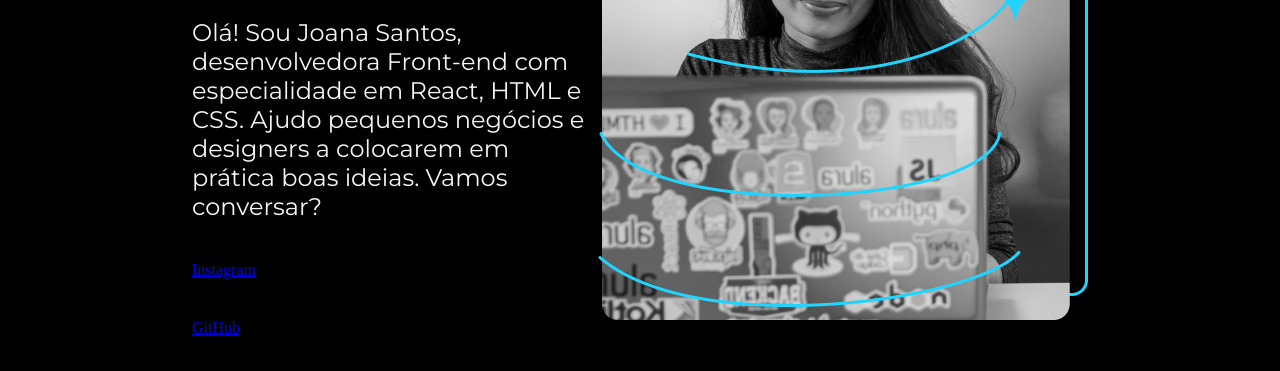
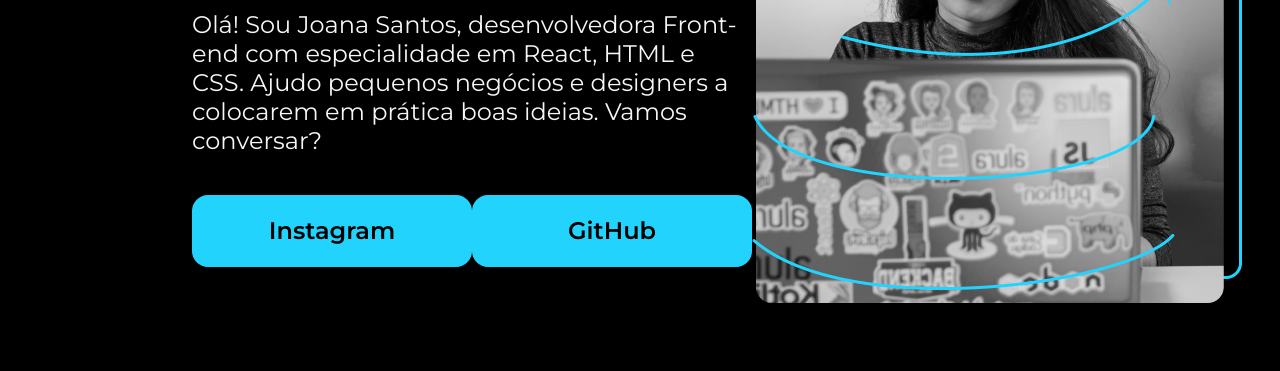
Before and after one commit to jorgelucasp42/CSS-flexbox, a plain HTML site: page index.html in a window 1280 px wide. Shown: the part 375-746 px from the top of the page. Drawn offline with nearby package versions, Linux system fonts and the light colour scheme.

Commit message:
Update index.html

```diff
--- a/index.html
+++ b/index.html
@@ -21,8 +21,10 @@
             CSS. Ajudo pequenos negócios e designers a
             colocarem em prática boas ideias. Vamos
             conversar?</p>
-            <a href="https://instagram.com/rafaballerini">Instagram</a>
-            <a href="https://github.com/guilhermeonrails">GitHub</a>
+            <div class="apresentacao__links">
+                <a class="apresentacao__links__link" href="https://instagram.com/rafaballerini">Instagram</a>
+                <a class="apresentacao__links__link" href="https://github.com/guilhermeonrails">GitHub</a>
+            </div>
         </section>
         <img src="imagem.png" alt="Foto da Joana Santos programando">
     </main>
```
